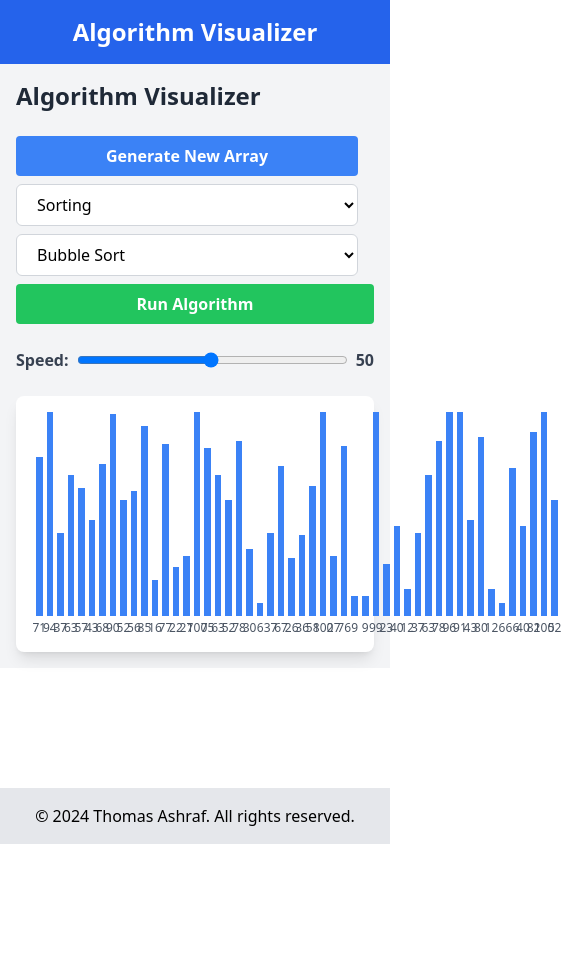
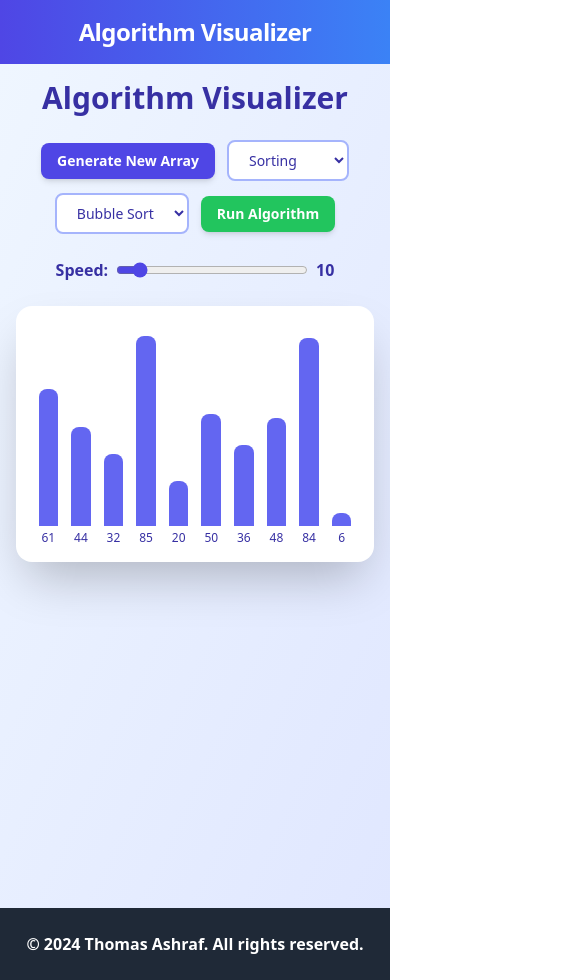
Before and after one commit to thomas-x-69/ALX_Algorithm_Visualizer, a React (Vite) app: page / in a window 390 px wide. Shown: the whole page, 561 px wide, since content can reach past the window. Before the commit the page ends 844 px from the top, so only its background shows below. Built offline with nearby package versions, Linux system fonts and the light colour scheme.

Commit message:
adding animation and improve UI

```diff
--- a/src/components/AlgorithmVisualizer.jsx
+++ b/src/components/AlgorithmVisualizer.jsx
@@ -12,25 +12,38 @@ const AlgorithmVisualizer = () => {
   const [searching, setSearching] = useState(false);
   const [comparing, setComparing] = useState([]);
   const [selectedAlgorithm, setSelectedAlgorithm] = useState("bubble");
-  const [speed, setSpeed] = useState(50);
+  const [speed, setSpeed] = useState(10);
   const [algorithmType, setAlgorithmType] = useState("sorting");
   const [searchValue, setSearchValue] = useState("");
   const [searchResult, setSearchResult] = useState(null);
   const [error, setError] = useState("");
+  const [isMobile, setIsMobile] = useState(false);
   const algorithmRef = useRef(null);
   const timeoutRef = useRef(null);
 
   useEffect(() => {
-    generateNewArray();
+    const handleResize = () => {
+      setIsMobile(window.innerWidth < 640);
+    };
+
+    handleResize();
+    window.addEventListener("resize", handleResize);
+
     return () => {
+      window.removeEventListener("resize", handleResize);
       if (timeoutRef.current) {
         clearTimeout(timeoutRef.current);
       }
     };
   }, []);
 
+  useEffect(() => {
+    generateNewArray();
+  }, [isMobile]);
+
   const generateNewArray = () => {
-    const newArray = generateRandomArray(50, 5, 100);
+    const arraySize = isMobile ? 10 : 50;
+    const newArray = generateRandomArray(arraySize, 5, 100);
     setArray(newArray);
     setComparing([]);
     if (algorithmRef.current) {
@@ -81,7 +94,6 @@ const AlgorithmVisualizer = () => {
     if (selectedAlgorithm === "linear") {
       searcher = linearSearch([...array], searchValueInt);
     } else {
-      // Check if the array is sorted for binary search
       if (!isSorted(array)) {
         setError("Array must be sorted for binary search.");
         setSearching(false);
@@ -123,7 +135,7 @@ const AlgorithmVisualizer = () => {
         setComparing(value.comparing);
       }
 
-      timeoutRef.current = setTimeout(step, 101 - speed);
+      timeoutRef.current = setTimeout(step, 120 - speed);
     };
 
     await step();
@@ -140,15 +152,15 @@ const AlgorithmVisualizer = () => {
   };
 
   return (
-    <div className="flex-1 p-4 bg-gray-100">
-      <h2 className="text-2xl font-bold mb-6 text-gray-800">
+    <div className="flex-1 p-4 sm:p-8 bg-gradient-to-br from-blue-50 to-indigo-100 min-h-screen">
+      <h2 className="text-3xl sm:text-4xl font-extrabold mb-6 sm:mb-8 text-indigo-800 text-center">
         Algorithm Visualizer
       </h2>
-      <div className="mb-6 flex flex-wrap items-center">
+      <div className="mb-6 sm:mb-8 flex flex-wrap items-center justify-center gap-3 sm:gap-4">
         <button
           onClick={generateNewArray}
           disabled={sorting || searching}
-          className="bg-blue-500 hover:bg-blue-600 text-white font-bold py-2 px-4 rounded mr-4 mb-2 transition duration-300 ease-in-out transform hover:scale-105 disabled:opacity-50 w-full sm:w-auto"
+          className="bg-indigo-600 hover:bg-indigo-700 text-white font-bold py-2 px-4 sm:py-3 sm:px-6 rounded-lg shadow-md transition duration-300 ease-in-out transform hover:scale-105 disabled:opacity-50 disabled:cursor-not-allowed text-sm sm:text-base"
         >
           Generate New Array
         </button>
@@ -161,7 +173,7 @@ const AlgorithmVisualizer = () => {
             );
           }}
           disabled={sorting || searching}
-          className="bg-white border border-gray-300 rounded-md py-2 px-4 mr-4 mb-2 focus:outline-none focus:ring-2 focus:ring-blue-500 w-full sm:w-auto"
+          className="bg-white text-indigo-800 border-2 border-indigo-300 rounded-lg py-2 px-4 sm:py-3 sm:px-6 focus:outline-none focus:ring-2 focus:ring-indigo-500 transition duration-300 ease-in-out text-sm sm:text-base"
         >
           <option value="sorting">Sorting</option>
           <option value="searching">Searching</option>
@@ -170,7 +182,7 @@ const AlgorithmVisualizer = () => {
           value={selectedAlgorithm}
           onChange={(e) => setSelectedAlgorithm(e.target.value)}
           disabled={sorting || searching}
-          className="bg-white border border-gray-300 rounded-md py-2 px-4 mr-4 mb-2 focus:outline-none focus:ring-2 focus:ring-blue-500 w-full sm:w-auto"
+          className="bg-white text-indigo-800 border-2 border-indigo-300 rounded-lg py-2 px-4 sm:py-3 sm:px-6 focus:outline-none focus:ring-2 focus:ring-indigo-500 transition duration-300 ease-in-out text-sm sm:text-base"
         >
           {algorithmType === "sorting" ? (
             <>
@@ -191,18 +203,22 @@ const AlgorithmVisualizer = () => {
             value={searchValue}
             onChange={(e) => setSearchValue(e.target.value)}
             placeholder="Enter search value"
-            className="border border-gray-300 rounded-md py-2 px-4 mr-4 mb-2 focus:outline-none focus:ring-2 focus:ring-blue-500 w-full sm:w-auto"
+            className="border-2 border-indigo-300 rounded-lg py-2 px-4 sm:py-3 sm:px-6 focus:outline-none focus:ring-2 focus:ring-indigo-500 transition duration-300 ease-in-out text-sm sm:text-base"
           />
         )}
         <button
           onClick={runAlgorithm}
           disabled={sorting || searching}
-          className="bg-green-500 hover:bg-green-600 text-white font-bold py-2 px-4 rounded mb-2 transition duration-300 ease-in-out transform hover:scale-105 disabled:opacity-50 w-full sm:w-auto"
+          className="bg-green-500 hover:bg-green-600 text-white font-bold py-2 px-4 sm:py-3 sm:px-6 rounded-lg shadow-md transition duration-300 ease-in-out transform hover:scale-105 disabled:opacity-50 disabled:cursor-not-allowed text-sm sm:text-base"
         >
           Run Algorithm
         </button>
-        <div className="flex items-center mt-4 w-full">
-          <label htmlFor="speed" className="mr-2 text-gray-700 font-semibold">
+      </div>
+      <div className="flex items-center justify-center mb-6 sm:mb-8">
+        <label
+          htmlFor="speed"
+          className="mr-2 sm:mr-4 text-indigo-800 font-semibold text-base sm:text-lg"
+        >
           Speed:
         </label>
         <input
@@ -212,49 +228,56 @@ const AlgorithmVisualizer = () => {
           max="100"
           value={speed}
           onChange={(e) => setSpeed(parseInt(e.target.value))}
-            className="w-full max-w-xs"
+          className="w-48 sm:w-64 accent-indigo-600"
         />
-          <span className="ml-2 text-gray-700 font-semibold">{speed}</span>
-        </div>
+        <span className="ml-2 sm:ml-4 text-indigo-800 font-semibold text-base sm:text-lg">
+          {speed}
+        </span>
       </div>
       {(sorting || searching) && (
-        <div className="mb-4">
+        <div className="mb-6 sm:mb-8 flex justify-center">
           <button
             onClick={stopAlgorithm}
-            className="bg-red-500 hover:bg-red-600 text-white font-bold py-2 px-4 rounded transition duration-300 ease-in-out transform hover:scale-105"
+            className="bg-red-500 hover:bg-red-600 text-white font-bold py-2 px-4 sm:py-3 sm:px-6 rounded-lg shadow-md transition duration-300 ease-in-out transform hover:scale-105 text-sm sm:text-base"
           >
             Stop
           </button>
         </div>
       )}
-      {error && <div className="mb-4 text-red-500 font-semibold">{error}</div>}
-      <div className="h-64 md:h-96 flex items-end bg-white p-4 rounded-lg shadow-lg relative">
+      {error && (
+        <div className="mb-6 sm:mb-8 text-red-600 font-semibold text-center text-sm sm:text-base bg-red-100 py-2 px-4 rounded-lg">
+          {error}
+        </div>
+      )}
+      <div className="h-64 sm:h-96 flex items-end bg-white p-4 sm:p-8 rounded-2xl shadow-2xl relative overflow-hidden">
         {array.map((value, index) => (
           <div
             key={index}
-            className="flex flex-col items-center justify-end h-full ml-1"
+            className="flex flex-col items-center justify-end h-full"
             style={{ width: `${100 / array.length}%` }}
           >
             <div
               style={{
                 height: `${value}%`,
-                width: "100%",
+                width: isMobile ? "60%" : "80%",
               }}
-              className={`transition-all duration-300 ease-in-out ${
+              className={`transition-all duration-300 ease-in-out rounded-t-lg ${
                 comparing.includes(index)
                   ? "bg-red-500"
                   : sorting || searching
                   ? "bg-yellow-400"
-                  : "bg-blue-500"
+                  : "bg-indigo-500"
               }`}
             ></div>
-            <span className="text-xs mt-1 text-gray-600">{value}</span>
+            <span className="text-xs mt-1 sm:mt-2 text-indigo-800 font-medium">
+              {value}
+            </span>
           </div>
         ))}
       </div>
       {algorithmType === "searching" && searchResult !== null && (
-        <div className="mt-4 text-center">
-          <p className="text-lg font-semibold">
+        <div className="mt-6 sm:mt-8 text-center bg-indigo-100 py-3 px-4 sm:py-4 sm:px-6 rounded-lg shadow-md">
+          <p className="text-lg sm:text-xl font-bold text-indigo-800">
             {searchResult !== -1
               ? `Value ${searchValue} found at index ${searchResult}`
               : `Value ${searchValue} not found in the array`}
--- a/src/components/Footer.jsx
+++ b/src/components/Footer.jsx
@@ -1,7 +1,11 @@
 const Footer = () => {
   return (
-    <footer className="bg-gray-200 p-4 text-center">
-      <p>&copy; 2024 Thomas Ashraf. All rights reserved.</p>
+    <footer className="bg-gray-800 text-white py-6 sm:py-8 px-4">
+      <div className="container mx-auto">
+        <p className="text-base sm:text-lg font-semibold text-center">
+          &copy; 2024 Thomas Ashraf. All rights reserved.
+        </p>
+      </div>
     </footer>
   );
 };
--- a/src/components/Header.jsx
+++ b/src/components/Header.jsx
@@ -1,7 +1,11 @@
 const Header = () => {
   return (
-    <header className="bg-blue-600 text-white p-4">
-      <h1 className="text-2xl font-bold text-center">Algorithm Visualizer</h1>
+    <header className="bg-gradient-to-r from-indigo-600 to-blue-500 text-white py-4 sm:py-6 px-4 shadow-lg">
+      <div className="container mx-auto">
+        <h1 className="text-2xl sm:text-3xl font-extrabold tracking-tight text-center">
+          Algorithm Visualizer
+        </h1>
+      </div>
     </header>
   );
 };
```
Lines whose indentation alone changed are shown as unchanged.
